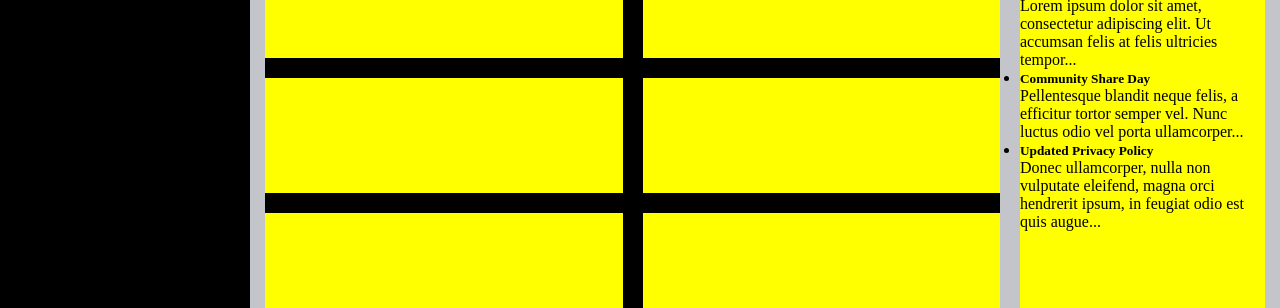
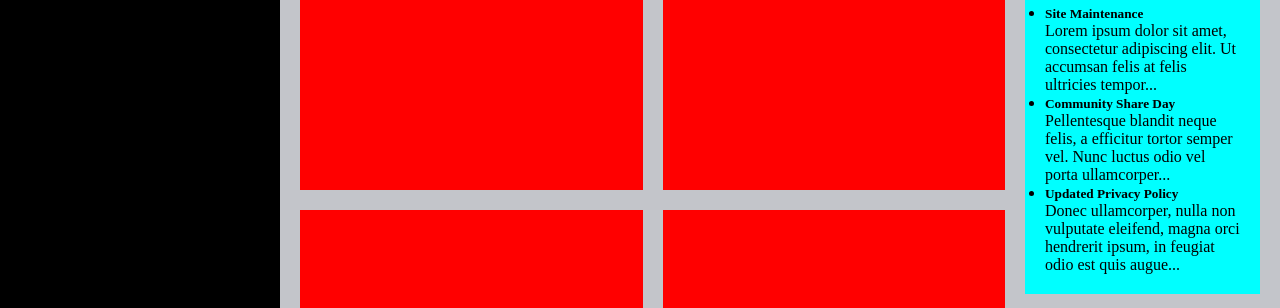
Before and after one commit to REGSYBABA/ADMIN-DASHBOARD, a plain HTML site: page index.html in a window 1280 px wide. Shown: the part 193-501 px from the top of the page. Drawn offline with nearby package versions, Linux system fonts and the light colour scheme; files that its build step writes are made by us from their sources.

Commit message:
modified my UI to fit my html file

```diff
--- a/style.scss
+++ b/style.scss
@@ -5,9 +5,9 @@
 }
 
 body{
-    height: 100vh;
+    min-height: 100vh;
     display: grid;
-    grid-template-columns: 250px 1fr;
+    grid-template-columns: 280px 1fr;
     grid-template-rows: clamp(15%, 80px, 50%) 1fr;
     grid-template-areas:
     "sidebar header"
@@ -27,21 +27,40 @@ header{
 .main{
     background-color: #c3c5ca;
     grid-area: main;
-    padding: 15px;
+    padding: 20px;
+    gap: 20px;
+
     display: grid;
     grid-template-columns: 3fr 1fr;
-    gap: 20px;
+    grid-template-rows: 1fr 1fr;
+    grid-template-areas:
+    "projects advertising"
+    "projects announcements"
+    "projects trending";
     .card-holder{
-        background-color: black;
+        grid-area: projects;
+
         display: grid;
-        grid-template-rows: repeat(3, 1fr);
-        grid-template-columns: repeat(auto-fit, minmax(350px, 1fr));
+        grid-template-columns: repeat(auto-fit, minmax(300px, 1fr));
         gap: 20px;
         .card{
-            background-color: yellow;
+            background-color: red;
         }
     }
+
     .main-right-side-bar{
-        background-color: yellow;
+        grid-area: announcements;
+        .side-bar{
+            background-color: red;
+            padding: 20px;
+        }
+    }
+    .main-below-side-bar{
+        grid-area: advertising;
+        .side-card1{
+            background-color: aqua;
+            padding: 20px;
+            margin-top: 20;
+        }
     }
 }
```
